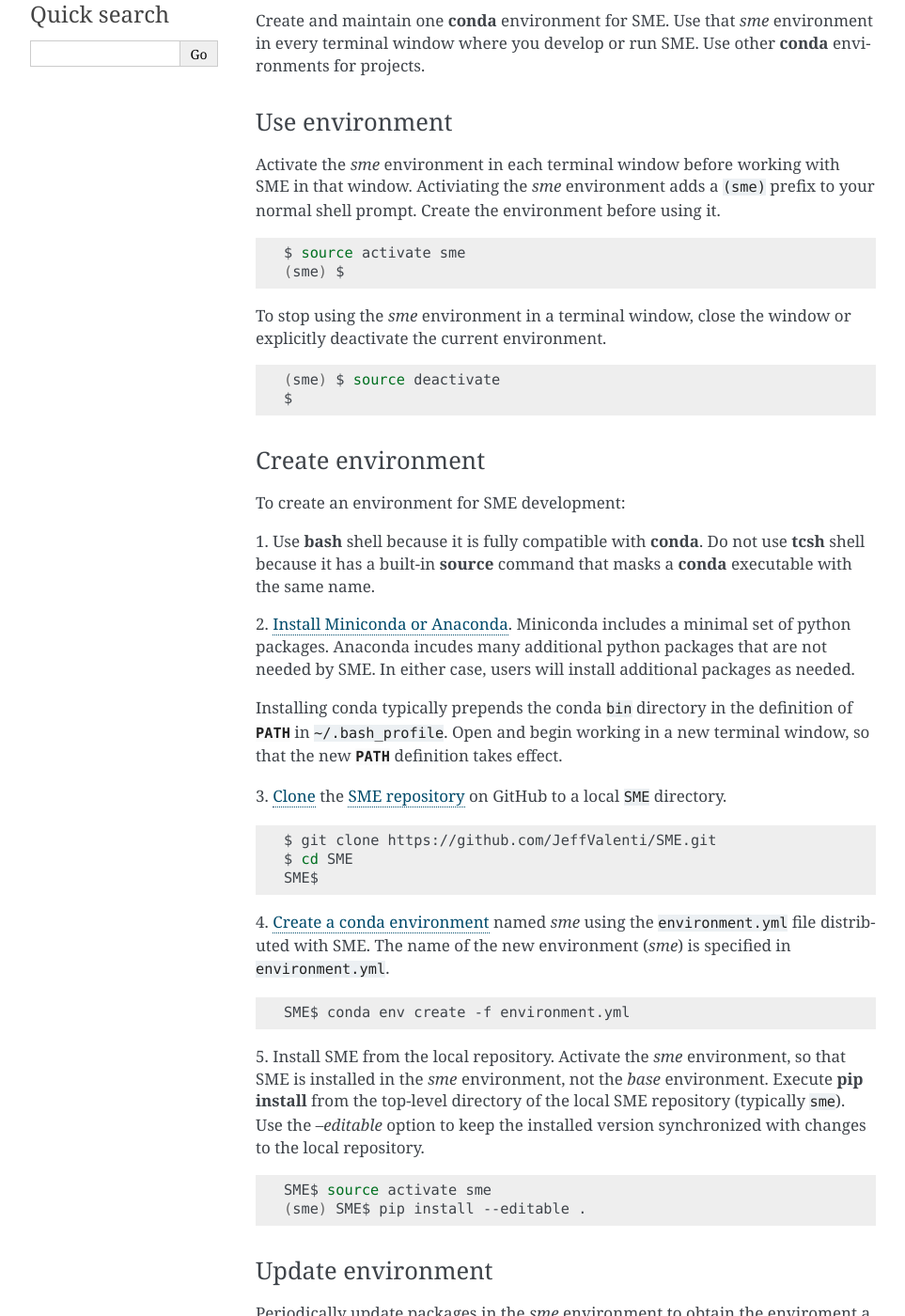
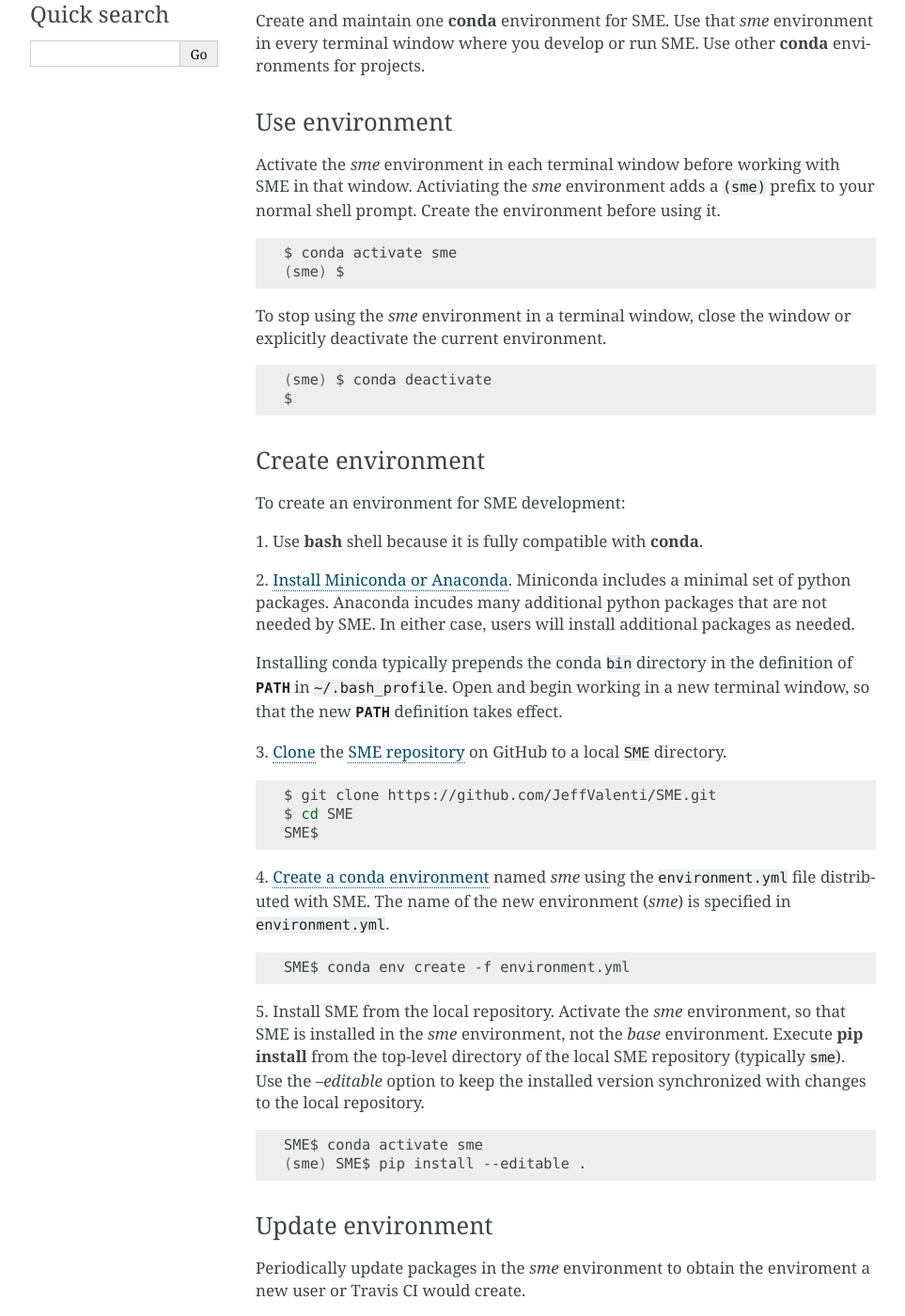
Before and after one commit to JeffValenti/SME, a Sphinx documentation site: the page built from docs/content/developer.rst, in a window 1280 px wide and 1400 px high, scrolled down 277 px. Shown: the whole window at 94% size, without its empty margins (148-1111 px from the left). Built offline with Sphinx 7.4.7, drawn with Linux system fonts in a browser that asks for light colours; some of the changed text lies outside the part shown.

Commit message:
add util module, change to conda activate

```diff
--- a/docs/content/developer.rst
+++ b/docs/content/developer.rst
@@ -29,7 +29,7 @@
 
 .. code-block:: bash
 
-    $ source activate sme
+    $ conda activate sme
     (sme) $
 
 To stop using the *sme* environment in a terminal window, close the
@@ -37,7 +37,7 @@
 
 .. code-block:: bash
 
-    (sme) $ source deactivate
+    (sme) $ conda deactivate
     $
 
 Create environment
@@ -46,9 +46,7 @@
 To create an environment for SME development:
 
 1. Use :command:`bash` shell because it is fully compatible with
-:command:`conda`. Do not use :command:`tcsh` shell because it has
-a built-in :command:`source` command that masks a :command:`conda`
-executable with the same name.
+:command:`conda`.
 
 .. _Install Miniconda or Anaconda:
    https://conda.io/docs/user-guide/install/
@@ -99,7 +97,7 @@
 
 .. code-block:: bash
 
-    SME$ source activate sme
+    SME$ conda activate sme
     (sme) SME$ pip install --editable .
 
 
@@ -111,7 +109,7 @@
 
 .. code-block:: bash
 
-    $ source activate sme
+    $ conda activate sme
     (sme) $ conda update
 
 Recreate environment
@@ -123,7 +121,7 @@
 
 .. code-block:: bash
 
-    (sme) $ source deactivate
+    (sme) $ conda deactivate
     $ conda env remove --name sme
 
 Then recreate the *sme* environment, starting with the
@@ -140,7 +138,7 @@
 
 .. code-block:: bash
 
-    $ source activate sme
+    $ conda activate sme
     (sme) $ conda install <package>
 
 If an additional package is not available via a conda channel, use
@@ -150,7 +148,7 @@
 
 .. code-block:: bash
 
-    $ source activate sme
+    $ conda activate sme
     (sme) $ pip install <package>
 
 Additional packages will be available in the local *sme* environment,
@@ -183,7 +181,7 @@
 .. code-block:: bash
 
     $ cd SME
-    SME$ source activate sme
+    SME$ conda activate sme
     (sme) SME$ pytest -v --cov=sme --cov-report html
 
 To see which specific statements are not covered, use a web browser
@@ -273,7 +271,7 @@
 .. code-block:: bash
 
     $ cd SME/docs
-    SME$ source activate sme
+    SME$ conda activate sme
     (sme) SME$ make html
     (sme) SME$ make latexpdf
 
```
Also changed, not shown: docs/content/modules.rst (+7 -0 lines).
